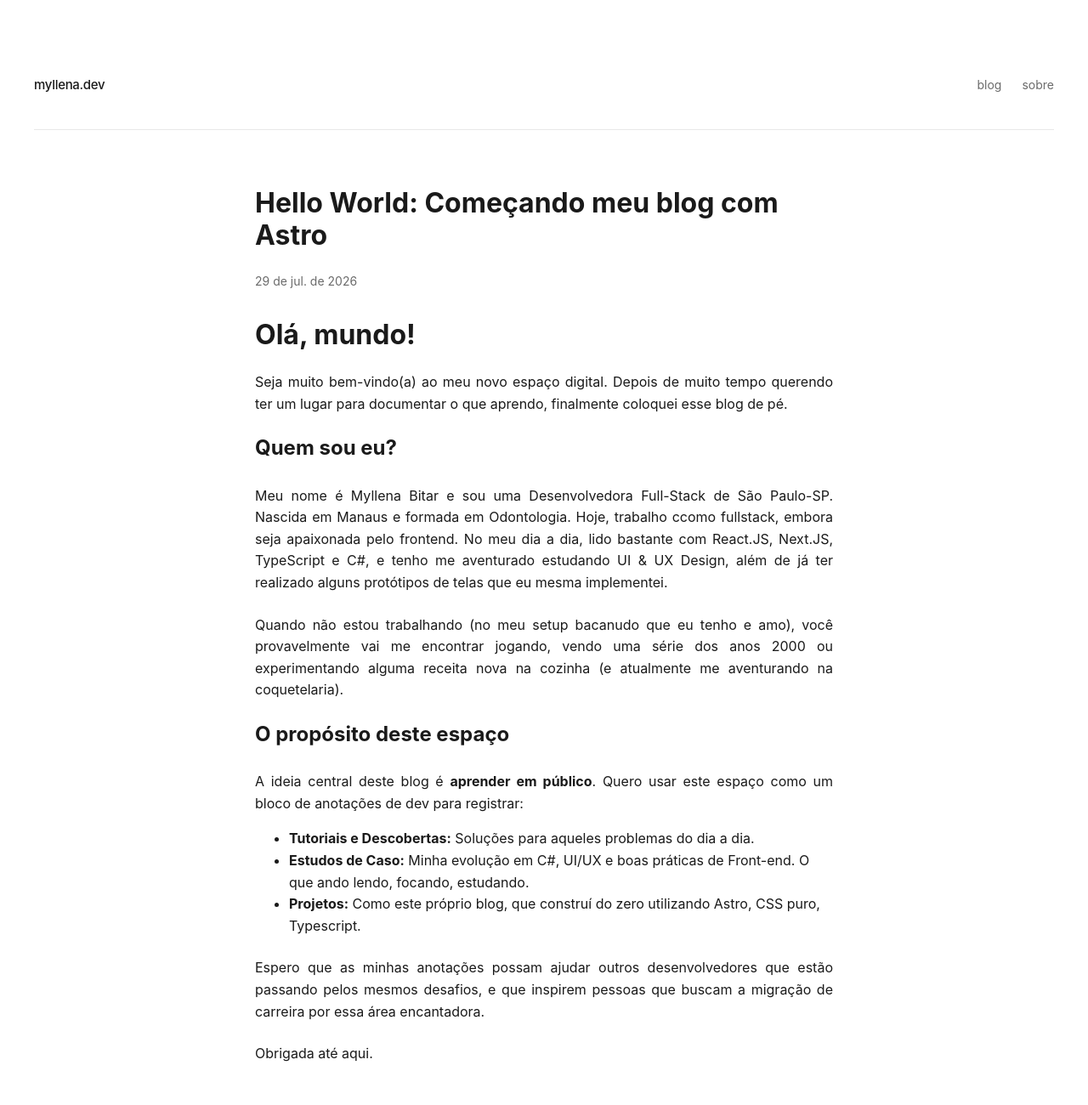
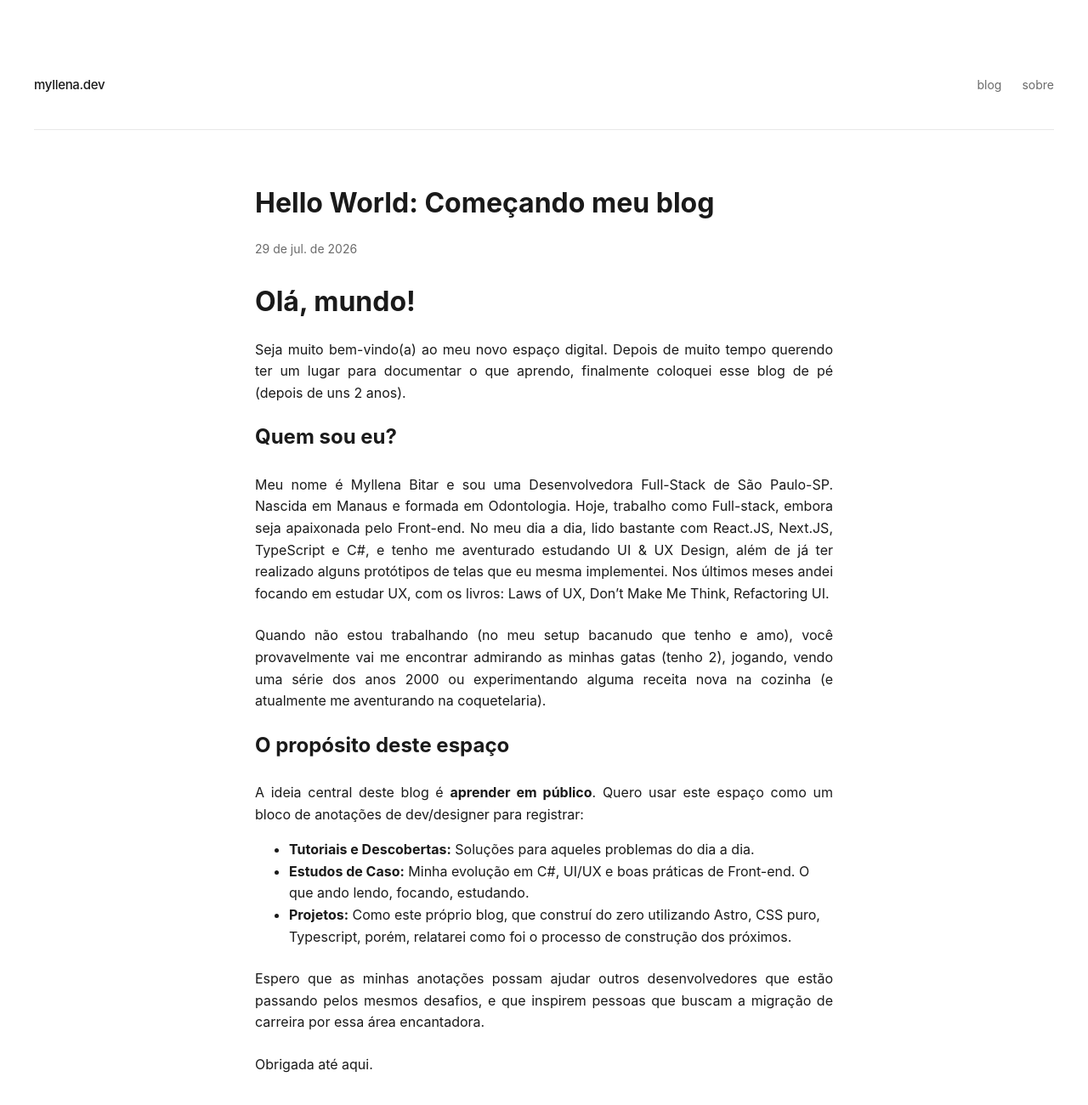
Before and after one commit to myllenabitar/meu-blog, an Astro site: page /blog/primeiro-post in a window 1280 px wide. Shown: the top 1300 px of the page at 85% size. Built offline with nearby package versions, Linux system fonts and the light colour scheme; Astro itself is replaced by a stand-in of ours.

Commit message:
Update blog post title and enhance content; improve readability and detail

```diff
--- a/src/content/blog/primeiro-post.md
+++ b/src/content/blog/primeiro-post.md
@@ -1,28 +1,28 @@
 ---
-title: "Hello World: Começando meu blog com Astro"
+title: "Hello World: Começando meu blog"
 description: "Um pouco sobre mim, minha jornada como Desenvolvedora Full-Stack e o que você vai encontrar por aqui."
 date: 2026-07-29
-tags: ["Carreira", "Astro", "Web"]
+tags: ["Carreira", "Astro", "Web","Migração de carreira"]
 ---
 
 # Olá, mundo!
 
-Seja muito bem-vindo(a) ao meu novo espaço digital. Depois de muito tempo querendo ter um lugar para documentar o que aprendo, finalmente coloquei esse blog de pé.
+Seja muito bem-vindo(a) ao meu novo espaço digital. Depois de muito tempo querendo ter um lugar para documentar o que aprendo, finalmente coloquei esse blog de pé (depois de uns 2 anos).
 
 ## Quem sou eu?
 
-Meu nome é Myllena Bitar e sou uma Desenvolvedora Full-Stack de São Paulo-SP. Nascida em Manaus e formada em Odontologia. Hoje, trabalho ccomo fullstack, embora seja apaixonada pelo frontend. No meu dia a dia, lido bastante com React.JS, Next.JS, TypeScript e C#, e tenho me aventurado estudando UI & UX Design, além de já ter realizado alguns protótipos de telas que eu mesma implementei.
+Meu nome é Myllena Bitar e sou uma Desenvolvedora Full-Stack de São Paulo-SP. Nascida em Manaus e formada em Odontologia. Hoje, trabalho como Full-stack, embora seja apaixonada pelo Front-end. No meu dia a dia, lido bastante com React.JS, Next.JS, TypeScript e C#, e tenho me aventurado estudando UI & UX Design, além de já ter realizado alguns protótipos de telas que eu mesma implementei. Nos últimos meses andei focando em estudar UX, com os livros: Laws of UX, Don't Make Me Think, Refactoring UI.
 
-Quando não estou trabalhando (no meu setup bacanudo que eu tenho e amo), você provavelmente vai me encontrar jogando, vendo uma série dos anos 2000 ou experimentando alguma receita nova na cozinha (e atualmente me aventurando na coquetelaria).
+Quando não estou trabalhando (no meu setup bacanudo que tenho e amo), você provavelmente vai me encontrar admirando as minhas gatas (tenho 2), jogando, vendo uma série dos anos 2000 ou experimentando alguma receita nova na cozinha (e atualmente me aventurando na coquetelaria).
 
 ## O propósito deste espaço
 
-A ideia central deste blog é **aprender em público**. Quero usar este espaço como um bloco de anotações de dev para registrar:
+A ideia central deste blog é **aprender em público**. Quero usar este espaço como um bloco de anotações de dev/designer para registrar:
 
 *   **Tutoriais e Descobertas:** Soluções para aqueles problemas do dia a dia.
 *   **Estudos de Caso:** Minha evolução em C#, UI/UX e boas práticas de Front-end. O que ando lendo, focando, estudando.
-*   **Projetos:** Como este próprio blog, que construí do zero utilizando Astro, CSS puro, Typescript.
+*   **Projetos:** Como este próprio blog, que construí do zero utilizando Astro, CSS puro, Typescript, porém, relatarei como foi o processo de construção dos próximos.
 
-Espero que as minhas anotações possam ajudar outros desenvolvedores que estão passando pelos mesmos desafios, e que inspirem pessoas que buscam a migração de carreira por essa área encantadora.
+Espero que as minhas anotações  possam ajudar outros desenvolvedores que estão passando pelos mesmos desafios, e que inspirem pessoas que buscam a migração de carreira por essa área encantadora.
 
 Obrigada até aqui.
```
